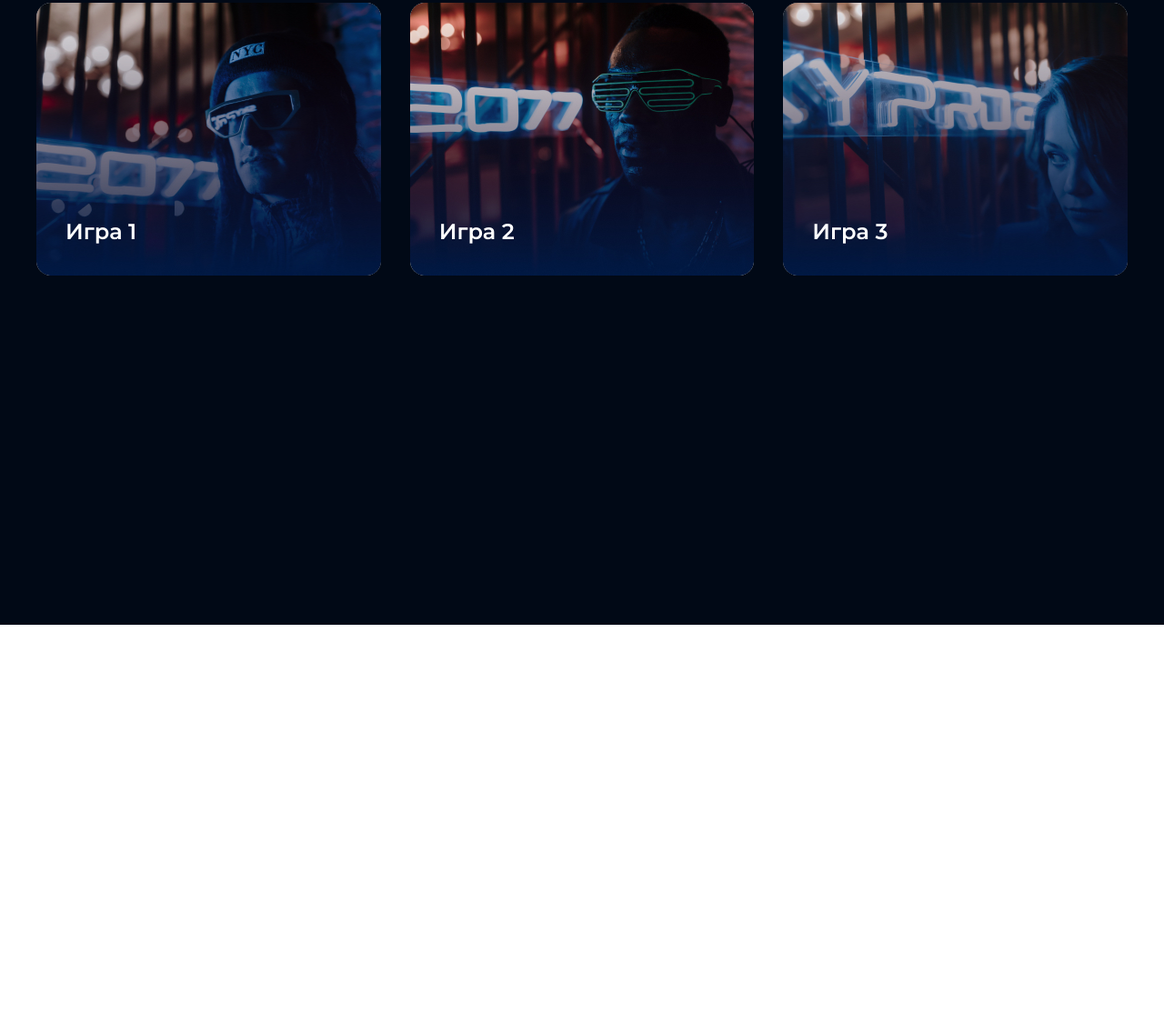
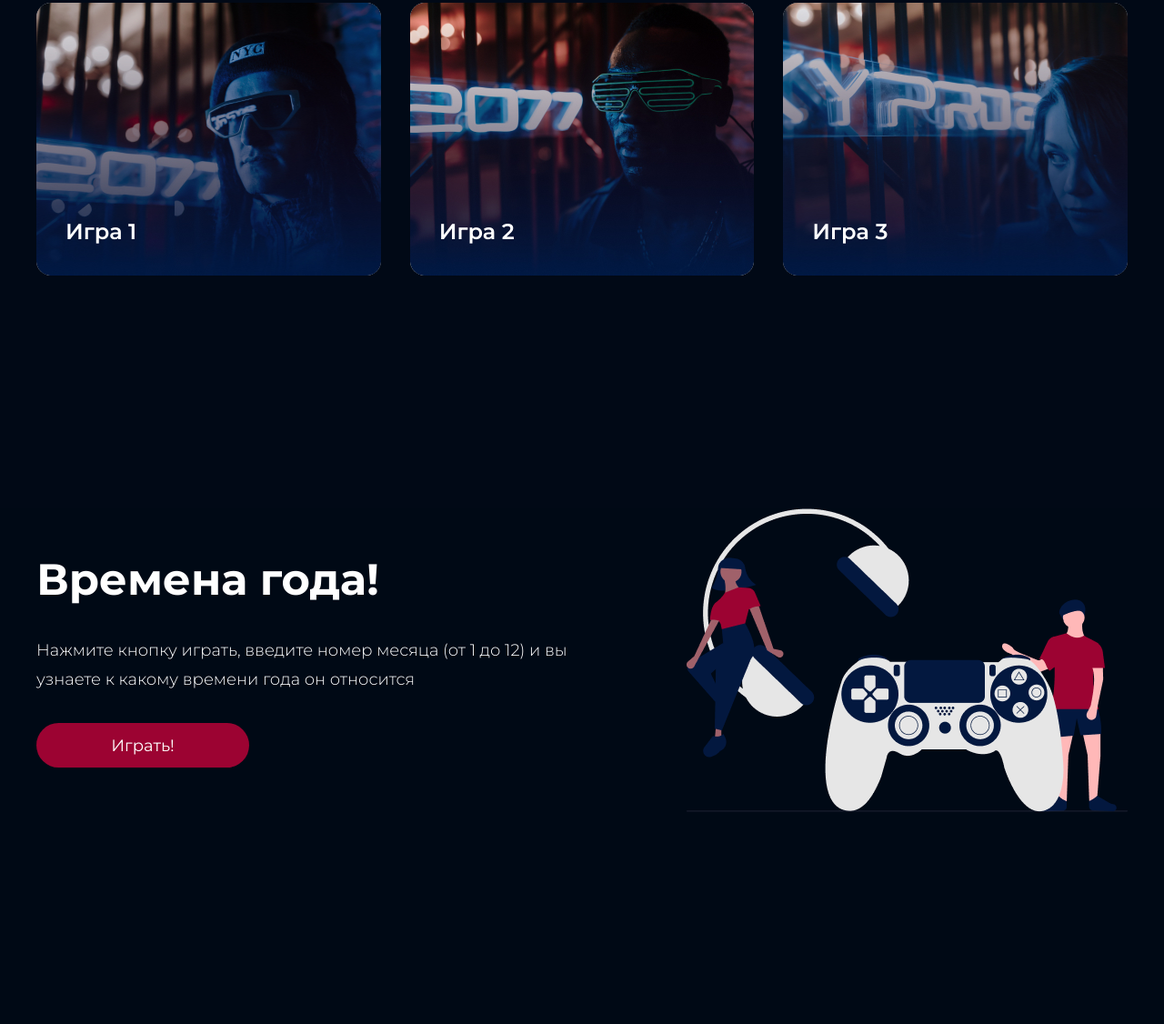
Before and after one commit to alexeirybak/HomeWork1, a plain HTML site: page index.html in a window 1280 px wide. Shown: the part 1149-2275 px from the top of the page at 91% size. Before the commit the page ends 1836 px from the top, so only its background shows below. Drawn offline with Linux system fonts and the light colour scheme.

Commit message:
added script.js and changed index.html, style.scss and _mobile.scss

```diff
--- a/_mobile.scss
+++ b/_mobile.scss
@@ -76,4 +76,35 @@
             }
         }
     }
+
+    .middle-top {
+        display: flex;
+        flex-direction: column;
+
+        &__left {
+            padding-bottom: 64px;
+            padding-top: 180px;
+            align-items: center;
+
+            &_title {
+                font-size: 32px;
+                line-height: 39px;
+            }
+
+            &_text {
+                font-size: 14px;
+                line-height: 22px;
+                display: flex;
+                align-items: center;
+                text-align: center;
+            }
+        }
+
+
+    }
+
+    .game1-img {
+        max-width: 344px;
+    }
+
 }
--- a/index.html
+++ b/index.html
@@ -35,6 +35,21 @@
             <p class="nav__game_text">Игра 3</p>
         </div>
     </nav>
+
+    <section class="middle-top center">
+        <div class="middle-top__left">
+            <h2 class="middle-top__left_title">Времена года!</h2>
+            <p class="middle-top__left_text">Нажмите кнопку играть, введите номер месяца (от 1 до 12) и вы узнаете к
+                какому времени года он относится</p>
+            <div class="middle-top__left_button-box">
+                <button onclick="game1()" class="buttons-box_buttonGameOne">Играть!</button>
+            </div>
+        </div>
+        <div class="middle-top__right">
+            <img class="game1-img" src="img/video_game.png" alt="picture">
+        </div>
+    </section>
+    <script src="script.js"></script>
 </body>
 
 </html>
--- /dev/null
+++ b/script.js
@@ -0,0 +1,18 @@
+
+function game1(userNum) {
+    userNum = prompt('Введите номер месяца');
+    if (userNum >= 1 && userNum <= 2 || userNum == 12) {
+        alert('Зима');
+    } else if (userNum >= 3 && userNum <= 5) {
+        alert('Весна');
+    }
+    else if (userNum >= 6 && userNum <= 8) {
+        alert('Лето');
+    }
+    else if (userNum >= 9 && userNum <= 11) {
+        alert('Осень');
+    }
+    else {
+        alert('нет такого месяца')
+    }
+}
--- a/style.scss
+++ b/style.scss
@@ -86,6 +86,7 @@ $color-text: #fff;
         &:hover {
             cursor: pointer;
         }
+
     }
 }
 
@@ -99,7 +100,6 @@ $color-text: #fff;
     display: grid;
     gap: 32px;
     grid-template-columns: repeat(12, 1fr);
-    padding-bottom: 128px;
 
     &__game {
         grid-column: span 4;
@@ -155,4 +155,68 @@ $color-text: #fff;
     background-size: cover;
 }
 
+.middle-top {
+    background-color: #000915;
+    display: grid;
+    grid-template-columns: repeat(12, 1fr);
+    align-items: center;
+    padding-bottom: 233px;
+
+    &__left {
+        display: flex;
+        flex-direction: column;
+        align-items: flex-start;
+        gap: 32px;
+        max-width: 584px;
+        grid-column: span 6;
+
+        &_title {
+            font-family: 'Montserrat';
+            font-style: normal;
+            font-weight: 700;
+            font-size: 48px;
+            line-height: 59px;
+            color: $color-text;
+        }
+
+        &_text {
+            font-family: 'Montserrat';
+            font-style: normal;
+            font-weight: 300;
+            font-size: 18px;
+            line-height: 32px;
+            color: $color-text
+        }
+
+    }
+
+    &__right {
+        grid-column: span 6;
+        display: flex;
+        justify-content: flex-end;
+    }
+}
+
+.buttons-box {
+    &_buttonGameOne {
+        box-sizing: border-box;
+        background: #9C0332;
+        border-radius: 30px;
+        height: 48.6px;
+        width: 234px;
+        font-family: 'Montserrat';
+        font-style: normal;
+        font-weight: 400;
+        font-size: 18px;
+        line-height: 22px;
+        color: $color-text;
+        border: none;
+        transition: all .3s;
+
+        &:hover {
+            cursor: pointer;
+        }
+    }
+}
+
 @import 'mobile.scss';
```
Also changed, not shown: img/video_game.png (added), style.css, 1 other file.
